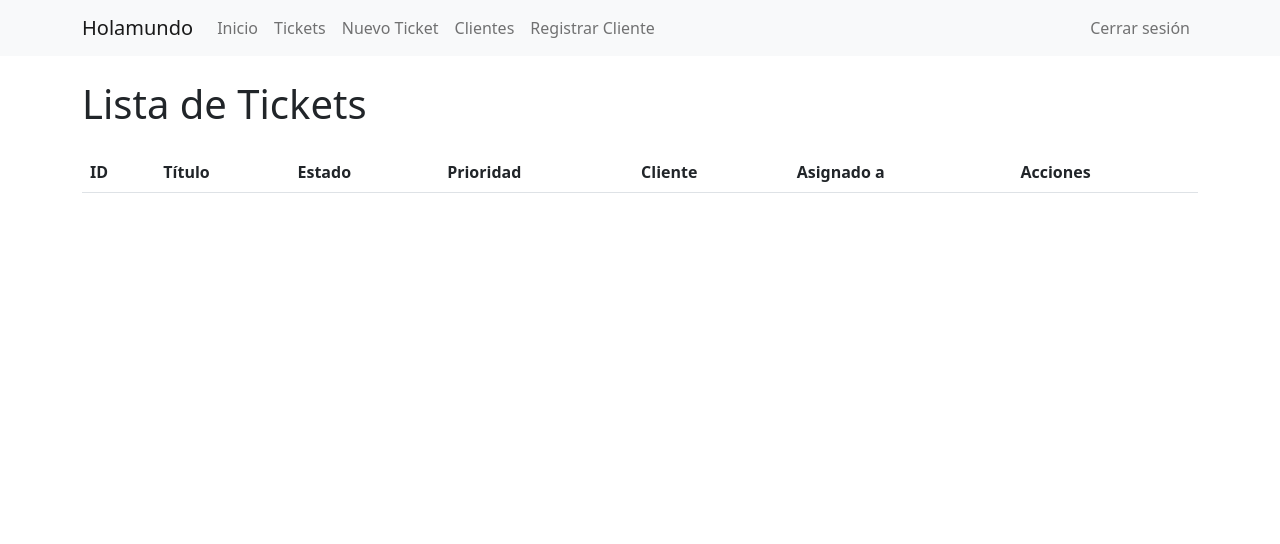
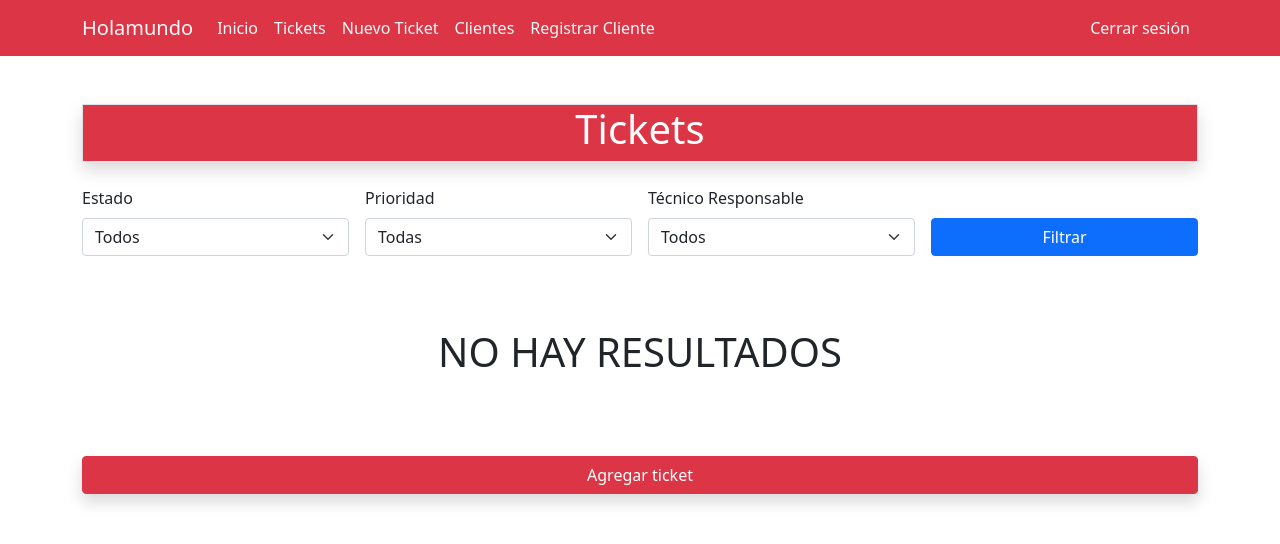
Before and after one commit to LucasMoya18/Eva3BackendDjangoZZZZZ, a Django app: page /tickets/ in a window 1280 px wide. Shown: the top 544 px of the page. Run offline with Django 3.2, Linux system fonts and the light colour scheme; the visitor is signed in with stand-in values (Sample User, id 1); data comes from the database, SQL or seed files in the repository; lists and menus that the app fills with data are empty.

Commit message:
holamundo second commitpush

```diff
--- a/accounts/admin.py
+++ b/accounts/admin.py
@@ -1,4 +1 @@
-from django.contrib import admin
-from django.contrib.auth.admin import UserAdmin
-from django.contrib.auth.models import User
-from .models import Ticket, Cliente, Comment
+#holamundo
--- a/accounts/templates/base.html
+++ b/accounts/templates/base.html
@@ -3,45 +3,45 @@
 <head>
     <meta charset="UTF-8">
     <meta name="viewport" content="width=device-width, initial-scale=1.0">
-    <title>{% block title %}Sistema de Tickets{% endblock %}</title>
+    <title>{% block title %}Inicio{% endblock %}</title>
     <link href="https://cdn.jsdelivr.net/npm/bootstrap@5.1.3/dist/css/bootstrap.min.css" rel="stylesheet">
 </head>
 <body>
-    <nav class="navbar navbar-expand-lg navbar-light bg-light">
-        <div class="container">
-            <a class="navbar-brand" href="{% url 'dashboard' %}">Holamundo</a>
+    <nav class="navbar navbar-expand-lg navbar-light bg-danger">
+        <div class="container ">
+            <a class="navbar-brand text-light" href="{% url 'dashboard' %}">Holamundo</a>
             <button class="navbar-toggler" type="button" data-bs-toggle="collapse" data-bs-target="#navbarNav">
                 <span class="navbar-toggler-icon"></span>
             </button>
-            <div class="collapse navbar-collapse" id="navbarNav">
+            <div class="collapse navbar-collapse " id="navbarNav">
                 <ul class="navbar-nav">
                     <li class="nav-item">
-                        <a class="nav-link" href="{% url 'dashboard' %}">Inicio</a>
+                        <a class="nav-link text-light" href="{% url 'dashboard' %}">Inicio</a>
                     </li>
                     <li class="nav-item">
-                        <a class="nav-link" href="{% url 'tickets' %}">Tickets</a>
+                        <a class="nav-link text-light" href="{% url 'tickets' %}">Tickets</a>
                     </li>
                     <li class="nav-item">
-                        <a class="nav-link" href="{% url 'crearTicket' %}">Nuevo Ticket</a>
+                        <a class="nav-link text-light" href="{% url 'crear_ticket' %}">Nuevo Ticket</a>
                     </li>
                     <li class="nav-item">
-                        <a class="nav-link" href="{% url 'listaCliente' %}">Clientes</a>
+                        <a class="nav-link text-light" href="{% url 'lista_clientes' %}">Clientes</a>
                     </li>
                     <li class="nav-item">
-                        <a class="nav-link" href="{% url 'registroCliente' %}">Registrar Cliente</a>
+                        <a class="nav-link text-light" href="{% url 'registro_cliente' %}">Registrar Cliente</a>
                     </li>
                 </ul>
                 <ul class="navbar-nav ms-auto">
                     {% if user.is_authenticated %}
                         <li class="nav-item">
-                            <a class="nav-link" href="{% url 'logout' %}">Cerrar sesión</a>
+                            <a class="nav-link text-light" href="{% url 'logout' %}">Cerrar sesión</a>
                         </li>
                         {% else %}
                         <li class="nav-item">
-                            <a class="nav-link" href="{% url 'register' %}">Registrarse</a>
+                            <a class="nav-link text-light" href="{% url 'registro_usuario' %}">Registrarse</a>
                         </li>
                         <li class="nav-item">
-                            <a class="nav-link" href="{% url 'login' %}">Iniciar sesión</a>
+                            <a class="nav-link text-light" href="{% url 'login' %}">Iniciar sesión</a>
                         </li>
                     {% endif %}
                 </ul>
--- a/accounts/templates/tickets/ticket_eliminar.html
+++ b/accounts/templates/tickets/ticket_eliminar.html
@@ -4,10 +4,10 @@
 
 {% block content %}
 <h1 class="mb-4">Eliminar Ticket</h1>
-<p>¿Estás seguro de que quieres eliminar el ticket "{{ ticket.title }}"?</p>
+<p>¿Estás seguro de que quieres eliminar el ticket "{{ ticket.titulo }}"?</p>
 <form method="post">
     {% csrf_token %}
     <button type="submit" class="btn btn-danger">Sí, eliminar</button>
-    <a href="{% url 'ticket_detail' ticket.id %}" class="btn btn-secondary">Cancelar</a>
+    <a href="{% url 'ticket_detalle' ticket.id %}" class="btn btn-secondary">Cancelar</a>
 </form>
 {% endblock %}
--- a/accounts/templates/tickets/tickets.html
+++ b/accounts/templates/tickets/tickets.html
@@ -3,35 +3,154 @@
 {% block title %}Lista de Tickets{% endblock %}
 
 {% block content %}
-<h1 class="mb-4">Lista de Tickets</h1>
-<table class="table table-striped">
-    <thead>
+
+<div class="row align-items-md-stretch mt-5">
+    <div class="col-12 justify-content-center align-content-center text-center">
+        <div class="text-white border rounded-4 shadow bg-danger fontsContenedores">
+
+            <h1>Tickets</h1>
+
+        </div>
+    </div>
+
+    <div class="col-12 my-4">
+        <form method="get" class="row g-3">
+            <div class="col-md-3">
+                <label for="estado" class="form-label">Estado</label>
+                <select name="estado" id="estado" class="form-select">
+                    <option value="">Todos</option>
+                    {% for key, label in estados %}
+                    <option value="{{ key }}" {% if request.GET.estado == key %}selected{% endif %}>{{ label }}</option>
+                    {% endfor %}
+                </select>
+            </div>
+            <div class="col-md-3">
+                <label for="prioridad" class="form-label">Prioridad</label>
+                <select name="prioridad" id="prioridad" class="form-select">
+                    <option value="">Todas</option>
+                    {% for key, label in prioridades %}
+                    <option value="{{ key }}" {% if request.GET.prioridad == key %}selected{% endif %}>{{ label }}</option>
+                    {% endfor %}
+                </select>
+            </div>
+            <div class="col-md-3">
+                <label for="tecnico" class="form-label">Técnico Responsable</label>
+                <select name="tecnico" id="tecnico" class="form-select">
+                    <option value="">Todos</option>
+                    {% for tecnico in tecnicos %}
+                    <option value="{{ tecnico.id }}" {% if request.GET.tecnico == tecnico.id|stringformat:"s" %}selected{% endif %}>
+                        {{ tecnico.username }}
+                    </option>
+                    {% endfor %}
+                </select>
+            </div>
+            <div class="col-md-3 align-self-end">
+                <button type="submit" class="btn btn-primary w-100">Filtrar</button>
+            </div>
+        </form>
+    </div>
+
+    {% if tickets%}
+    {% for ticket in tickets %}
+    <div class="col-12 col-lg-6 my-4 ">
+        <div class="shadow rounded-4">
+            <div class="text-white border rounded-top-4 shadow contenedorTituloSala bg-danger fontsContenedores">
+                <h2 class="text-center">Ticket {{ticket.id}}</h2>
+            </div>
+            <div class="text-black border bg-white p-3 rounded-bottom-2">
+                <table class="table">
+                    <tbody>
                         <tr>
-            <th>ID</th>
-            <th>Título</th>
-            <th>Estado</th>
-            <th>Prioridad</th>
-            <th>Cliente</th>
-            <th>Asignado a</th>
-            <th>Acciones</th>
+                            <th scope="row">Problema</th>
+                            <td>{{ticket.titulo}}</td>
                         </tr>
-    </thead>
-    <tbody>
-        {% for ticket in tickets %}
                         <tr>
-            <td>{{ ticket.id }}</td>
-            <td>{{ ticket.title }}</td>
-            <td>{{ ticket.get_status_display }}</td>
-            <td>{{ ticket.get_priority_display }}</td>
-            <td>{{ ticket.Cliente }}</td>
-            <td>{{ ticket.assigned_to|default:"No asignado" }}</td>
-            <td>
-                <a href="{% url 'ticket_detalle' ticket.id %}" class="btn btn-sm btn-info">Ver</a>
-                <a href="{% url 'actTicket' ticket.id %}" class="btn btn-sm btn-warning">Editar</a>
-                <a href="{% url 'delTicket' ticket.id %}" class="btn btn-sm btn-danger">Eliminar</a>
-            </td>
+                            <th scope="row">Detalle</th>
+                            <td>{{ticket.descripcion}}</td>
                         </tr>
-        {% endfor %}
+                        <tr>
+                            <th scope="row">Estado</th>
+                            <td>{{ticket.get_estado_display}}</td>
+                        </tr>
+                        <tr>
+                            <th scope="row">Prioridad</th>
+                            <td>{{ticket.get_prioridad_display}}</td>
+                        </tr>
+                        <tr>
+                            <th scope="row">Prioridad</th>
+                            <td>{{ticket.cliente}}</td>
+                        </tr>
+                        <tr>
+                            <th scope="row">Tecnico Responsable</th>
+                            {% if ticket.asignado_a%}
+                                <td>{{ticket.asignado_a}}</td>
+                            {% else %}
+                                <td>No hay</td>
+                            {% endif %}
+
+                        </tr>
+
+
+
+
+
                     </tbody>
                 </table>
+                <div class='justify-content-end align-content-end text-end'>
+
+                    <a
+                    name=""
+                    id=""
+                    class="btn btn-success"
+                    href="{% url 'ticket_detalle' ticket.id %}"
+                    role="button"
+                    >Editar</a
+                    >
+                    <a
+                        name=""
+                        id=""
+                        class="btn btn-warning"
+                        href="{% url 'actualizar_ticket' ticket.id %}"
+                        role="button"
+                        >Ver</a
+                    >
+                    <a
+                        name=""
+                        id=""
+                        class="btn btn-danger btnEliminacion"
+                        href="{% url 'eliminar_ticket' ticket.id %}"
+                        role="button"
+                        >Cerrar</a
+                    >
+                </div>
+
+
+            </div>
+        </div>
+    </div>
+    {% endfor %}
+    {%else%}
+        <div class='col-12 text-center my-5'>
+            <h1>NO HAY RESULTADOS</h1>
+        </div>
+    {%endif%}
+
+
+    <div class="col-12 my-4 ">
+        <div class="text-white rounded-5 shadow rounded-5">
+            <div class="d-grid gap-2">
+                <a
+                    name=""
+                    id=""
+                    class="btn btn-danger"
+                    href=""
+                    role="button"
+                    >Agregar ticket</a
+                >
+
+            </div>
+
+
+        </div>
+    </div>
 {% endblock %}
--- a/accounts/urls.py
+++ b/accounts/urls.py
@@ -5,10 +5,10 @@ urlpatterns = [
     path('', views.dashboard, name='dashboard'),
     path('tickets/', views.tickets, name='tickets'),
     path('tickets/<int:pk>/', views.ticket_detalle, name='ticket_detalle'),
-    path('tickets/nuevo/', views.crearTicket, name='crearTicket'),
-    path('tickets/<int:pk>/editar/', views.actTicket, name='actTicket'),
-    path('tickets/<int:pk>/eliminar/', views.delTicket, name='delTicket'),
-    path('registro/', views.register, name='register'),
-    path('clientes/', views.listaCliente, name='listaCliente'),
-    path('clientes/registro/', views.registroCliente, name='registroCliente'),
+    path('tickets/nuevo/', views.crear_ticket, name='crear_ticket'),
+    path('tickets/<int:pk>/editar/', views.actualizar_ticket, name='actualizar_ticket'),
+    path('tickets/<int:pk>/eliminar/', views.eliminar_ticket, name='eliminar_ticket'),
+    path('registro/', views.registro_usuario, name='registro_usuario'),
+    path('clientes/', views.lista_clientes, name='lista_clientes'),
+    path('clientes/registro/', views.registro_cliente, name='registro_cliente'),
 ]
--- a/accounts/views.py
+++ b/accounts/views.py
@@ -1,32 +1,47 @@
 from django.shortcuts import render, get_object_or_404, redirect
+from django.contrib.auth.models import User
 from django.contrib.auth.decorators import login_required
 from django.contrib.auth import login
 from django.contrib import messages
 from .models import Ticket, Cliente
-from .forms import TicketForm, CommentForm, UserRegistrationForm, ClientForm
+from .forms import TicketForm, ComentarioForm, RegistroUsuarioForm, ClienteForm
 
 @login_required
 def tickets(request):
+    estado = request.GET.get('estado')
+    prioridad = request.GET.get('prioridad')
+    tecnico = request.GET.get('tecnico')
+
+
     tickets = Ticket.objects.all()
-    return render(request, 'tickets/tickets.html', {'tickets': tickets})
+    if estado:
+        tickets = tickets.filter(estado=estado)
+    if prioridad:
+        tickets = tickets.filter(prioridad=prioridad)
+    if tecnico:
+        tickets = tickets.filter(asignado_a_id=tecnico)
+
+    tecnicos = User.objects.all()
+    return render(request,'tickets/tickets.html',{'tickets': tickets, 'estados': Ticket.OPCIONES_ESTADO, 'prioridades': Ticket.OPCIONES_PRIORIDAD, 'tecnicos': tecnicos}
+)
 
 @login_required
 def ticket_detalle(request, pk):
     ticket = get_object_or_404(Ticket, pk=pk)
     if request.method == 'POST':
-        form = CommentForm(request.POST)
+        form = ComentarioForm(request.POST)
         if form.is_valid():
-            comment = form.save(commit=False)
-            comment.ticket = ticket
-            comment.author = request.user
-            comment.save()
+            comentario = form.save(commit=False)
+            comentario.ticket = ticket
+            comentario.autor = request.user
+            comentario.save()
             return redirect('ticket_detalle', pk=pk)
     else:
-        form = CommentForm()
+        form = ComentarioForm()
     return render(request, 'tickets/ticket_detalle.html', {'ticket': ticket, 'form': form})
 
 @login_required
-def crearTicket(request):
+def crear_ticket(request):
     if request.method == 'POST':
         form = TicketForm(request.POST)
         if form.is_valid():
@@ -38,7 +53,7 @@ def crearTicket(request):
     return render(request, 'tickets/ticket_formulario.html', {'form': form})
 
 @login_required
-def actTicket(request, pk):
+def actualizar_ticket(request, pk):
     ticket = get_object_or_404(Ticket, pk=pk)
     if request.method == 'POST':
         form = TicketForm(request.POST, instance=ticket)
@@ -50,7 +65,7 @@ def actTicket(request, pk):
     return render(request, 'tickets/ticket_formulario.html', {'form': form})
 
 @login_required
-def delTicket(request, pk):
+def eliminar_ticket(request, pk):
     ticket = get_object_or_404(Ticket, pk=pk)
     if request.method == 'POST':
         ticket.delete()
@@ -59,42 +74,42 @@ def delTicket(request, pk):
 
 @login_required
 def dashboard(request):
-    open_tickets = Ticket.objects.filter(status='OPEN').count()
-    in_progress_tickets = Ticket.objects.filter(status='IN_PROGRESS').count()
-    resolved_tickets = Ticket.objects.filter(status='RESOLVED').count()
-    closed_tickets = Ticket.objects.filter(status='CLOSED').count()
+    abiertos = Ticket.objects.filter(estado='ABIERTO').count()
+    en_proceso = Ticket.objects.filter(estado='EN_PROCESO').count()
+    resueltos = Ticket.objects.filter(estado='RESUELTO').count()
+    cerrados = Ticket.objects.filter(estado='CERRADO').count()
     context = {
-        'open_tickets': open_tickets,
-        'en_progreso_tickets': in_progress_tickets,
-        'resuelto_ticket': resolved_tickets,
-        'cerrado_ticket': closed_tickets,
+        'abiertos': abiertos,
+        'en_proceso': en_proceso,
+        'resueltos': resueltos,
+        'cerrados': cerrados,
     }
     return render(request, 'tickets/dashboard.html', context)
 
-def register(request):
+def registro_usuario(request):
     if request.method == 'POST':
-        form = UserRegistrationForm(request.POST)
+        form = RegistroUsuarioForm(request.POST)
         if form.is_valid():
-            user = form.save()
-            login(request, user)
+            usuario = form.save()
+            login(request, usuario)
             return redirect('dashboard')
     else:
-        form = UserRegistrationForm()
+        form = RegistroUsuarioForm()
     return render(request, 'registration/registro.html', {'form': form})
 
 @login_required
-def registroCliente(request):
+def registro_cliente(request):
     if request.method == 'POST':
-        form = ClientForm(request.POST)
+        form = ClienteForm(request.POST)
         if form.is_valid():
             form.save()
             messages.success(request, 'Cliente registrado exitosamente.')
-            return redirect('listaCliente')
+            return redirect('lista_clientes')
     else:
-        form = ClientForm()
+        form = ClienteForm()
     return render(request, 'registration/cliente_form.html', {'form': form})
 
 @login_required
-def listaCliente(request):
-    clients = Cliente.objects.all()
-    return render(request, 'clientes.html', {'clients': clients})
+def lista_clientes(request):
+    clientes = Cliente.objects.all()
+    return render(request, 'clientes.html', {'clientes': clientes})
--- a/miproyecto/settings.py
+++ b/miproyecto/settings.py
@@ -80,7 +80,7 @@ WSGI_APPLICATION = 'miproyecto.wsgi.application'
 DATABASES = {
     'default': {
         'ENGINE': 'django.db.backends.mysql',
-        'NAME': 'a',
+        'NAME': 'b',
         'USER': 'root',
         'PASSWORD': 'root',
         'HOST': 'localhost',
```
Also changed, not shown: accounts/forms.py (+12 -13 lines), accounts/models.py (+28 -29 lines), accounts/templates/clientes.html (+6 -7 lines), accounts/templates/tickets/dashboard.html (+6 -6 lines), accounts/templates/tickets/ticket_detalle.html (+11 -12 lines), accounts/templates/tickets/ticket_formulario.html (+20 -2 lines), accounts/migrations/0001_initial.py, accounts/migrations/0002_auto_20241125_2021.py (deleted), accounts/migrations/0003_auto_20241125_2057.py (deleted). Lines whose indentation alone changed are shown as unchanged.
